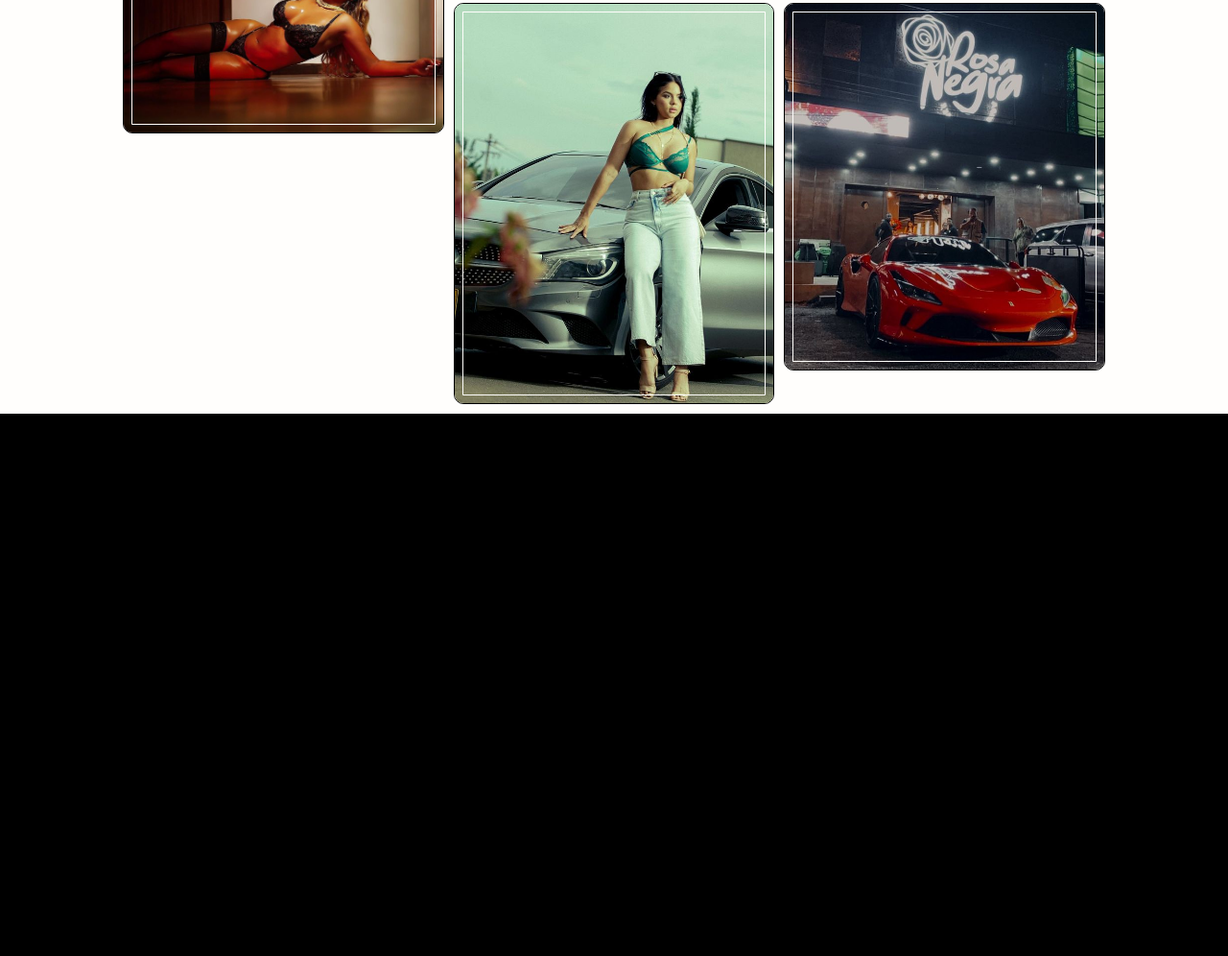
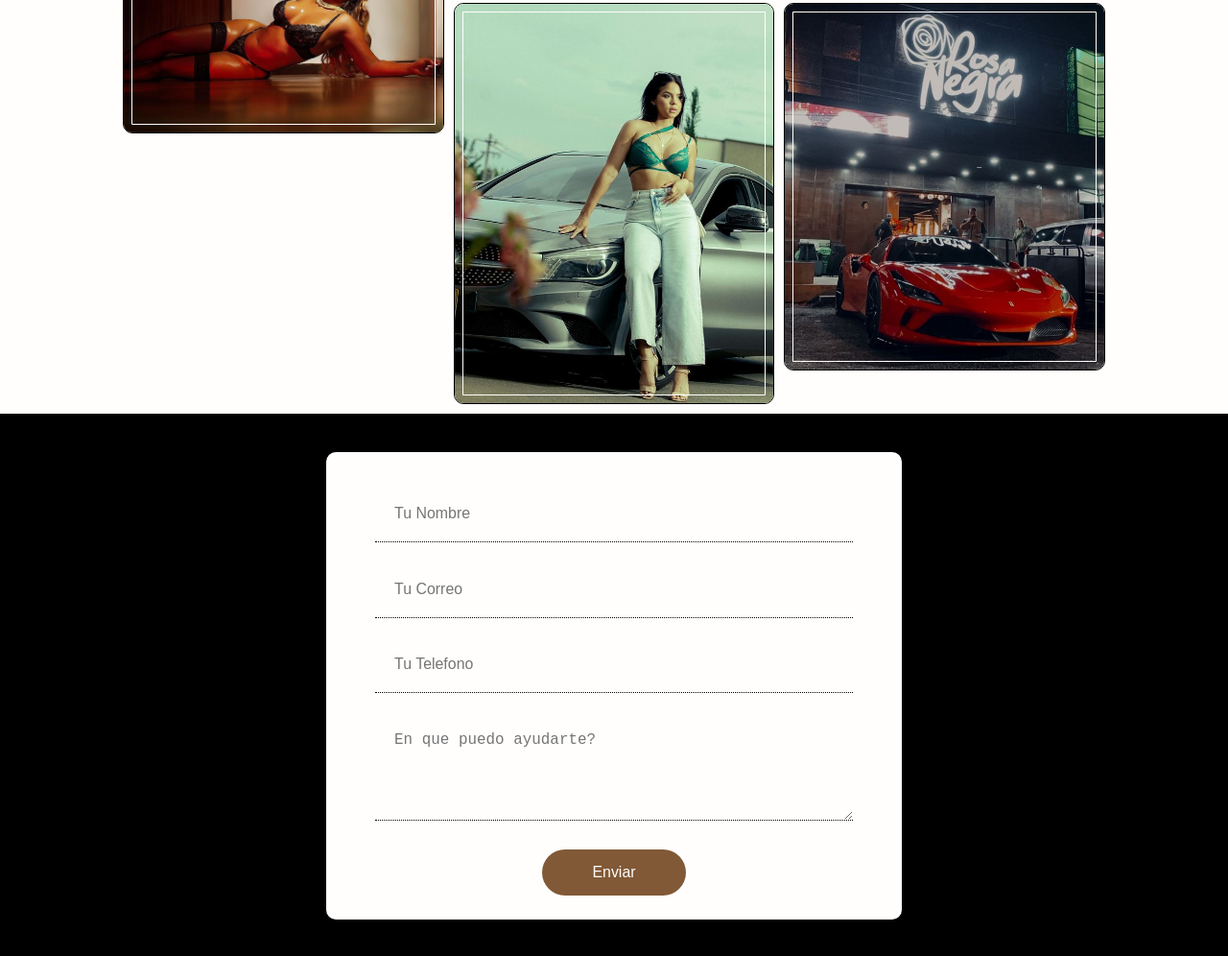
Before and after one commit to ospinajuanp/PorfolioVisualZuleta, a plain HTML site: page index.html in a window 1280 px wide. Shown: the part 1901-2897 px from the top of the page at 96% size. Before the commit the page ends 2332 px from the top, so only its background shows below. Drawn offline with Linux system fonts and the light colour scheme.

Commit message:
Section de contacto

```diff
--- a/index.html
+++ b/index.html
@@ -61,7 +61,13 @@
         </section>
 
         <section id="container__contact" class="container__contact">
-
+            <form onclick="sendEmail()">
+                <input id="name" type="text" placeholder="Tu Nombre" required>
+                <input id="email" type="email" placeholder="Tu Correo" required>
+                <input id="phone" type="text" placeholder="Tu Telefono">
+                <textarea id="messaje" rows="4" placeholder="En que puedo ayudarte?"></textarea>
+                <button type="submit">Enviar</button>
+            </form>
         </section>
 
     </main>
--- a/src/css/app.scss
+++ b/src/css/app.scss
@@ -230,3 +230,47 @@ header{
         gap: 12rem;
     }
 }
+
+.container__contact{
+    width: 100%;
+    padding: 4rem 0;
+    display: flex;
+    justify-content: center;
+    align-items: center;
+    form{
+        width: 90%;
+        max-width: 600px;
+        min-width: 30rem;
+        padding: 2vw 4vw;
+        display: flex;
+        flex-direction: column;
+        background-color: $color-claro;
+        border-radius: 1rem;
+
+
+        input,textarea{
+            border: 0;
+            margin: 1rem 0;
+            padding: 2rem;
+            outline: none;
+            font-size: 1.6rem;
+            color: $color-oscuro;
+            background-color: $color-claro;
+            border-bottom: 1px dotted black;
+        }
+
+        button {
+            width: 15rem;
+            margin: 2rem auto 0;
+            padding: 1.5rem;
+            border-radius: 3rem;
+            font-size: 1.6rem;
+            color: #323643;
+            border: 0;
+            outline: none;
+            cursor: pointer;
+            color: $color-claro;
+            background: $color-secundario;
+        }
+    }
+}
```
Also changed, not shown: src/css/app.css, 1 other file.
